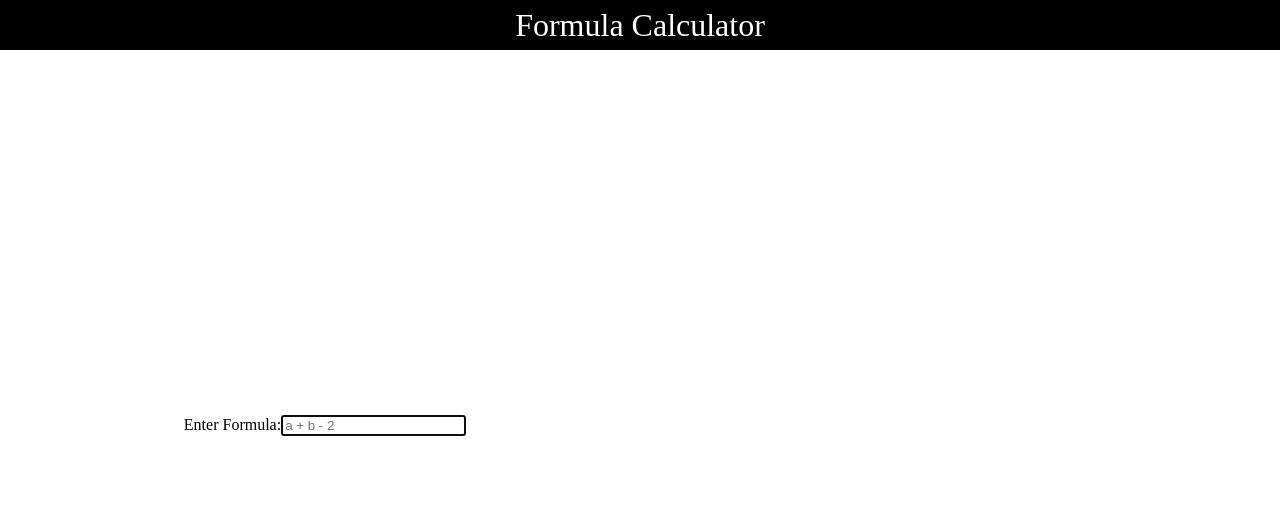
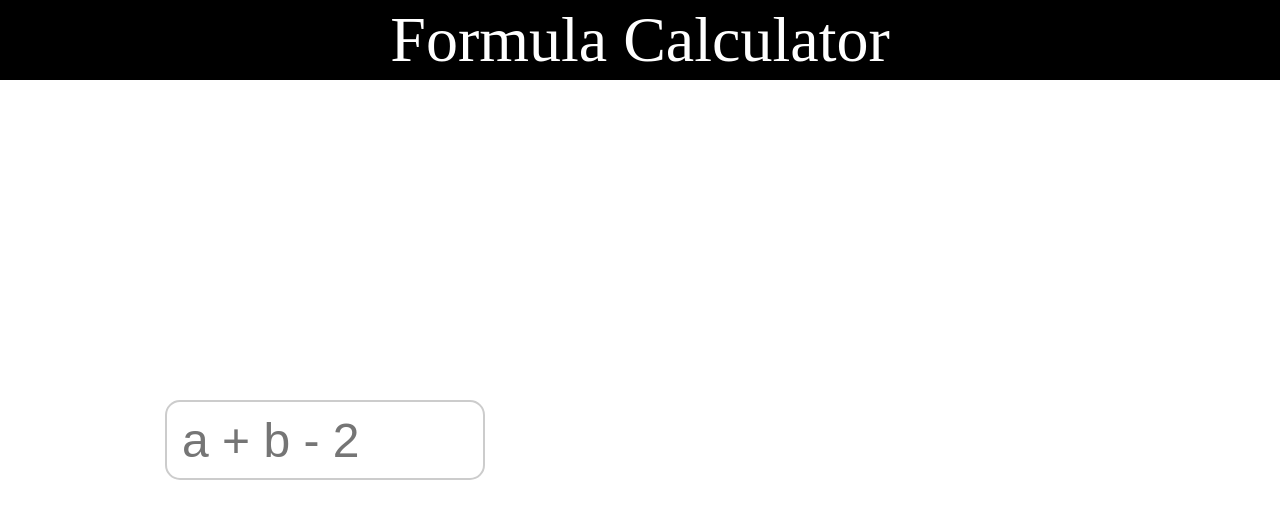
Before and after one commit to Rohit2099/calculator-with-latex, a React (Create React App) app: page / in a window 1280 px wide. Shown: the top 518 px of the page. Built offline with nearby package versions, Linux system fonts and the light colour scheme.

Commit message:
decent state

```diff
--- a/src/components/App.tsx
+++ b/src/components/App.tsx
@@ -6,7 +6,7 @@ import Formula from "./Formula";
 import VariablesList from "./VariablesList";
 import Result from "./Result";
 
-const FormulaCalculator: React.FC = () => {
+const App: React.FC = () => {
     const [formula, setFormula] = useState<string>("");
     const [variables, setVariables] = useState<Record<string, number>>({});
 
@@ -42,4 +42,4 @@ const FormulaCalculator: React.FC = () => {
     );
 };
 
-export default FormulaCalculator;
+export default App;
--- a/src/components/Formula.tsx
+++ b/src/components/Formula.tsx
@@ -1,4 +1,5 @@
 import React, { FC } from "react";
+import "../css/Formula.css";
 
 interface FormulaProps {
     text: string;
@@ -8,10 +9,6 @@ interface FormulaProps {
 const Formula: FC<FormulaProps> = ({ text, onChange }: FormulaProps) => {
     return (
         <div>
-            <label htmlFor="formula">
-                <text>Enter Formula:</text>
-            </label>
-
             <input
                 type="text"
                 id="formula"
--- a/src/components/VariablesList.tsx
+++ b/src/components/VariablesList.tsx
@@ -1,5 +1,6 @@
 import React, { useEffect } from "react";
 import { extractVariables } from "../utils/utils";
+import "../css/Variables.css";
 
 interface VariablesListProps {
     formula: string;
@@ -33,25 +34,15 @@ const VariablesList: React.FC<VariablesListProps> = ({
 
     return (
         <div>
-            <h3>Variables:</h3>
             {Object.keys(content).map((variable: string) => (
-                <div key={variable} style={{ marginBottom: "10px" }}>
-                    <label>
-                        {variable}:{" "}
-                        <input
-                            type="number"
-                            value={content[variable]}
-                            onChange={(e) =>
-                                handleVariableChange(variable, parseFloat(e.target.value))
-                            }
-                            style={{
-                                padding: "5px",
-                                border: "1px solid #ccc",
-                                borderRadius: "4px",
-                                width: "100px",
-                            }}
-                        />
-                    </label>
+                <div key={variable} className="list">
+                    <div className="label-variable">{variable}: </div>
+                    <input
+                        type="number"
+                        value={content[variable]}
+                        onChange={(e) => handleVariableChange(variable, parseFloat(e.target.value))}
+                        className="variable"
+                    />
                 </div>
             ))}
         </div>
--- a/src/css/App.css
+++ b/src/css/App.css
@@ -29,6 +29,6 @@
     align-items: center;
 }
 
-#output {
-    /* gap: 20px; */
+#input {
+    gap: 20px;
 }
--- /dev/null
+++ b/src/css/Formula.css
@@ -0,0 +1,15 @@
+#label-formula {
+    font-size: 3rem;
+    margin-right: 20px;
+}
+
+#formula {
+    width: 20rem;
+    height: 5rem;
+    padding: 15px;
+    font-size: 3rem;
+    border: 2px solid #ccc;
+    border-radius: 15px;
+    outline: none;
+    transition: all 0.3s ease;
+}
--- a/src/css/Header.css
+++ b/src/css/Header.css
@@ -1,8 +1,8 @@
 #header {
     background: black;
-    height: 3.125rem;
-    line-height: 3.125rem;
-    font-size: 2rem;
+    height: 5rem;
+    line-height: 5rem;
+    font-size: 4rem;
     width: 100%;
     text-align: center;
     color: white;
--- a/src/css/Result.css
+++ b/src/css/Result.css
@@ -6,5 +6,5 @@
     text-align: center;
     text-wrap: wrap;
     overflow: scroll;
-    max-width: 30rem;
+    max-width: 40rem;
 }
--- /dev/null
+++ b/src/css/Variables.css
@@ -0,0 +1,20 @@
+.label-variable {
+    font-size: 2rem;
+}
+
+.variable {
+    width: 10rem;
+    height: 2.75rem;
+    font-size: 2rem;
+    padding: 1rem;
+    border: 1px solid #ccc;
+    border-radius: 10px;
+    outline: none;
+    transition: all 0.3s ease;
+}
+
+.list {
+    margin-bottom: 1.5rem;
+    display: flex;
+    gap: 20px;
+}
```
